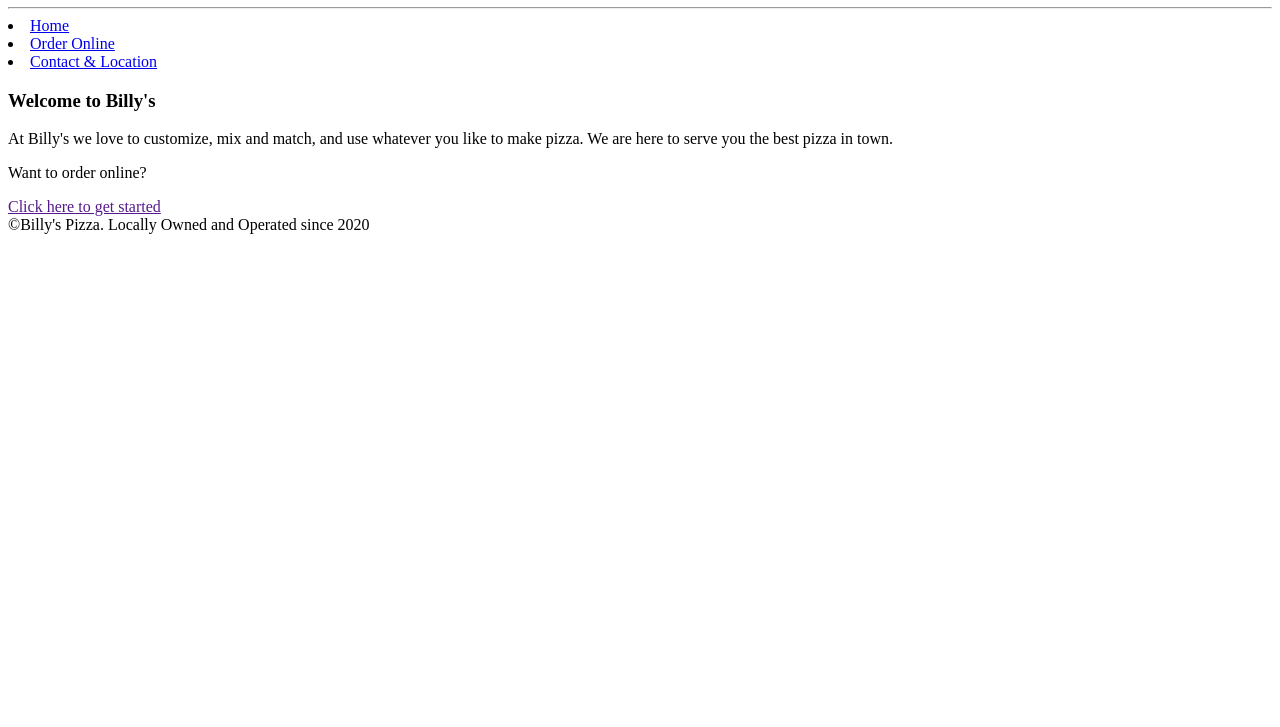
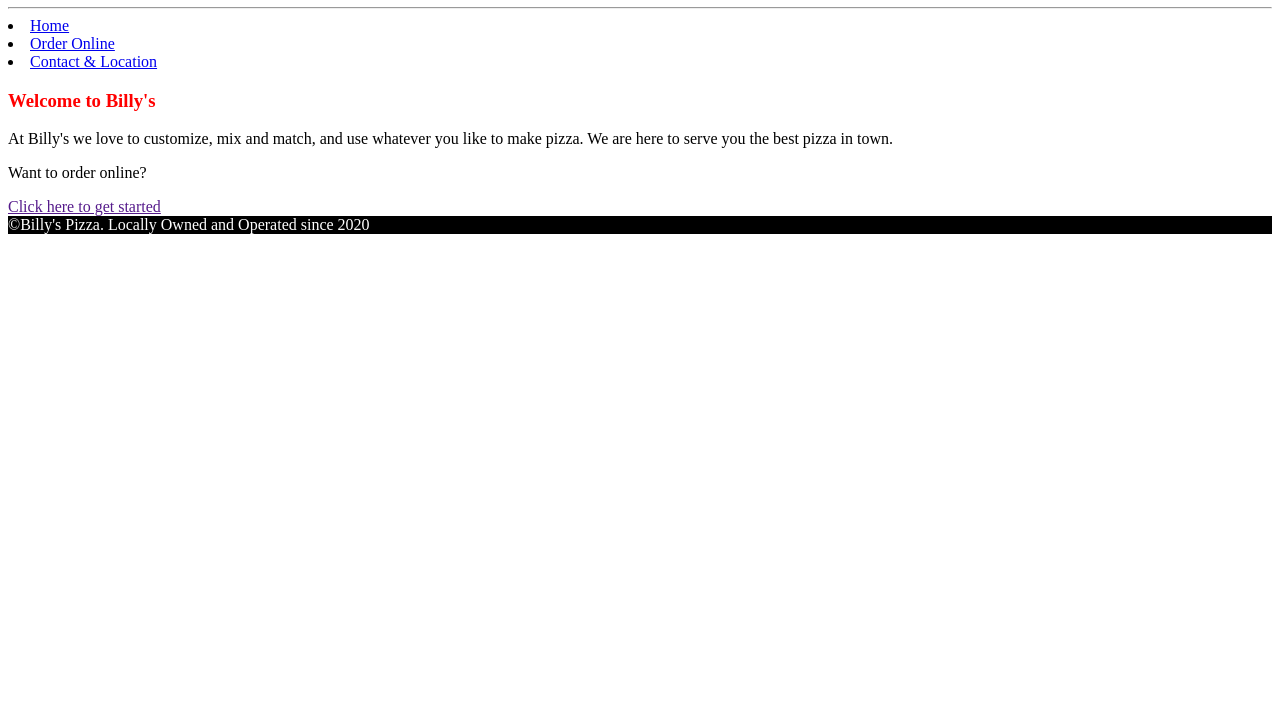
Before and after one commit to burgeaer/billyspizza, a plain HTML site: page index.html in a window 1280 px wide. Shown: the part 73-800 px from the top of the page. Drawn offline with nearby package versions, Linux system fonts and the light colour scheme.

Commit message:
Adding css
Adding stylesheet to pages

```diff
--- a/index.html
+++ b/index.html
@@ -1,7 +1,9 @@
 <!DOCTYPE html>
 
 <html>
-<head></head>
+<head>
+	<link rel="stylesheet" href="styles.css"/>
+</head>
 <title>Billy's Pizza</title>
 <body>
   <h1>Billy's Pizza</h1>
```
